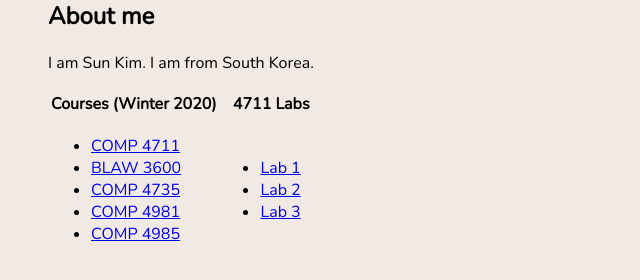
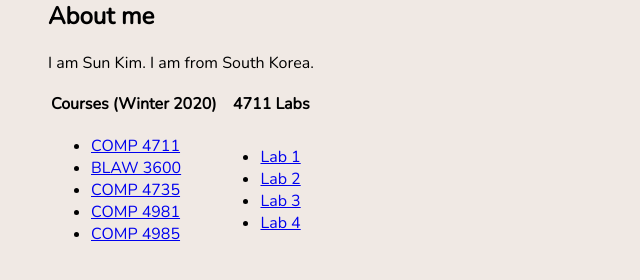
Before and after one commit to Dkim257/Dkim257.github.io, a plain HTML site: page index.html in a window 1280 px wide. Shown: the part 134-414 px from the top of the page, without its empty margins (0-640 px from the left). Drawn offline with nearby package versions, Linux system fonts and the light colour scheme.

Commit message:
Update index.html

```diff
--- a/index.html
+++ b/index.html
@@ -75,6 +75,9 @@
 						<li>
 							<a href="./lab3/index.html">Lab 3</a>
 						</li>
+						<li>
+							<a href="./lab4/index.html">Lab 4</a>
+						</li>
 					</ul>
 				</td>
 			</tr>
```
